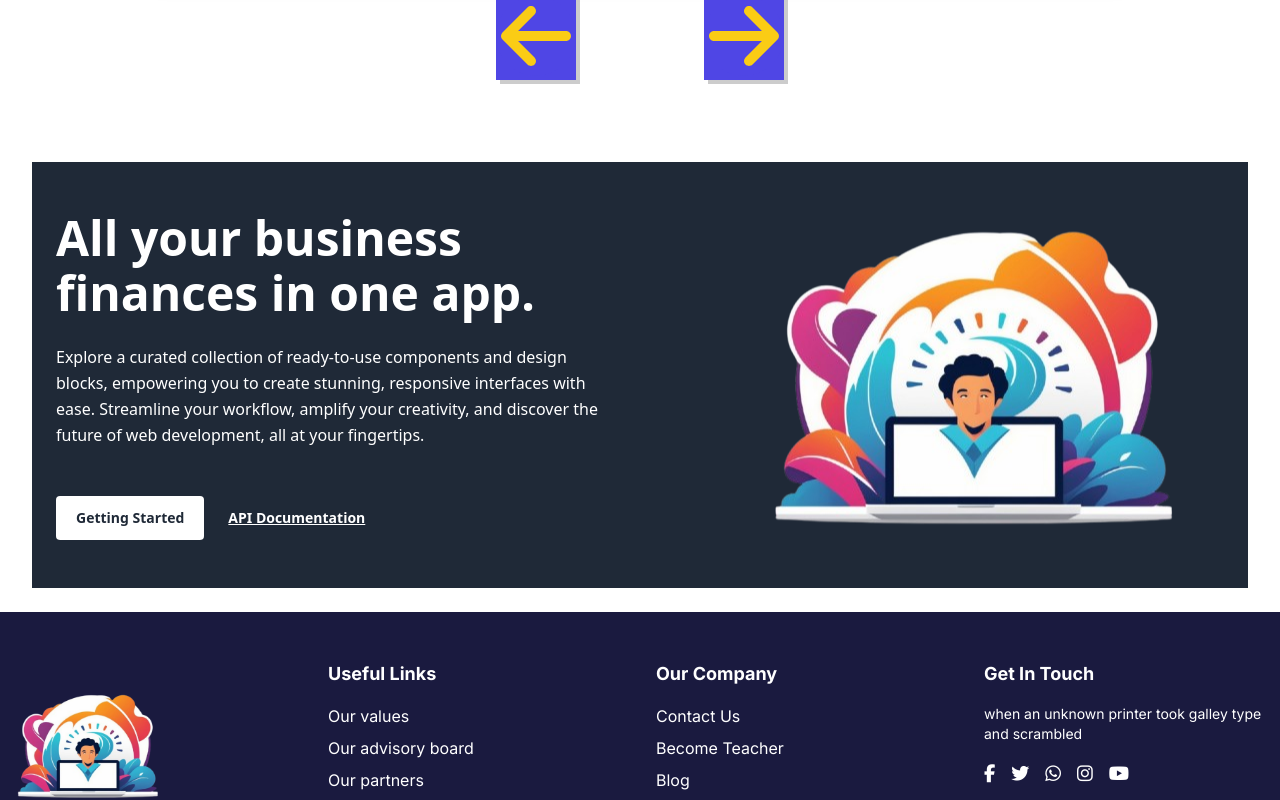
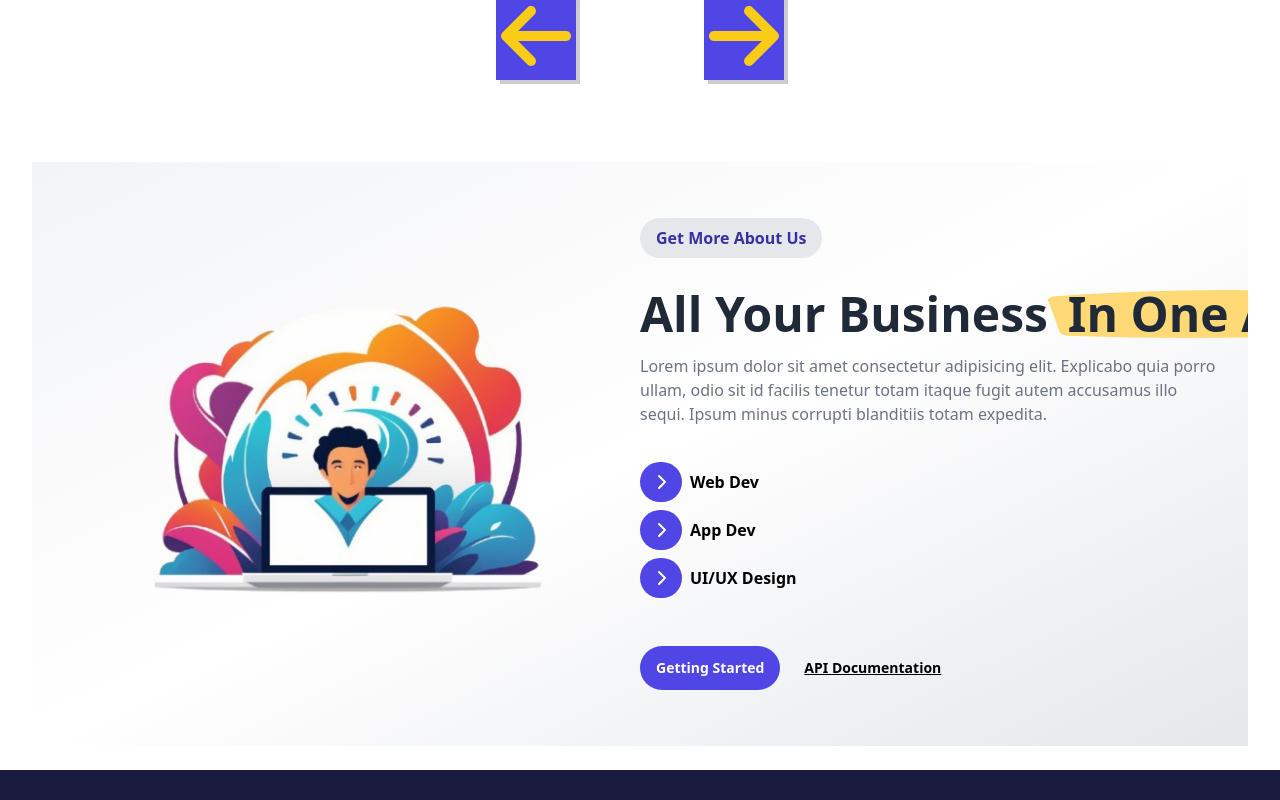
Before and after one commit to Ahmed-bel-haj-boubaker/MERN-Stack-LMS, a Next.js app in the folder myfuturelms/: page / in a window 1280 px wide. Shown: the part 1240-2040 px from the top of the page. Built offline with nearby package versions, Linux system fonts and the light colour scheme.

Commit message:
"Refactored Categories and Hero2 components, replaced hardcoded text with Ticket component, and updated styles and layout."

```diff
--- a/myfuturelms/app/components/Categories.tsx
+++ b/myfuturelms/app/components/Categories.tsx
@@ -19,6 +19,7 @@ import {
   faNodeJs,
   faBootstrap,
 } from "@fortawesome/free-brands-svg-icons";
+import Ticket from "./Ticket";
 
 const categoryImages = [
   { ImageSrc: faHtml5, categoryName: "HTML", count: 22, color: "#E34F26" },
@@ -125,9 +126,7 @@ const Categories = () => {
       className="p-5 mb-40 max-lg:mb-20 mt-11 "
     >
       <div className="flex flex-col items-center mb-8">
-        <h6 className="text-center bg-gray-200 font-bold text-indigo-800 rounded-full px-4 py-2">
-          Trending Categories
-        </h6>
+        <Ticket text="Trending Categories" />
         <h2 className="text-4xl font-bold leading-tight max-lg:text-2xl md:text-6xl lg:text-5xl text-center mt-4">
           Top <span className="text-indigo-600">Categories</span>That We Have
         </h2>
--- a/myfuturelms/app/components/Hero2.tsx
+++ b/myfuturelms/app/components/Hero2.tsx
@@ -3,6 +3,9 @@ import { motion } from "framer-motion";
 import Image from "next/image";
 import { useEffect, useRef, useState } from "react";
 import Logo from "../../public/images/logo.png";
+import { FontAwesomeIcon } from "@fortawesome/react-fontawesome";
+import { faChevronRight } from "@fortawesome/free-solid-svg-icons";
+import Ticket from "./Ticket";
 
 const Hero2 = () => {
   const ref = useRef(null);
@@ -25,45 +28,99 @@ const Hero2 = () => {
       initial={{ opacity: 0, y: 50 }}
       animate={isInView ? { opacity: 1, y: 0 } : {}}
       transition={{ duration: 0.8, ease: "easeOut" }}
+      className="flex   "
     >
-      <div className="font-sans bg-gray-800 px-6 py-12 overflow-hidden">
-        <div className="grid md:grid-cols-2 items-center gap-12">
-          <motion.div>
-            <h2 className="text-white lg:text-5xl md:text-4xl text-3xl font-bold mb-4 lg:!leading-[55px]">
-              All your business finances in one app.
+      <div className="font-sans bg-gradient-to-br from-gray-100 via-white to-gray-200 px-6 py-12 overflow-hidden">
+        <div className="relative justify-around flex max-lg:flex-col items-center gap-12">
+          <div className="image-left w-[50%] lg:ml-8 xl:ml-12">
+            <motion.div
+              initial={{ y: 0 }}
+              animate={{
+                y: [0, -10, 0],
+              }}
+              transition={{
+                duration: 1,
+                ease: "easeInOut",
+                repeat: Infinity,
+                repeatType: "loop",
+              }}
+            >
+              <div>
+                <Image src={Logo} alt="logo" className="" />
+              </div>
+            </motion.div>
+          </div>
+
+          <motion.div className="w-full md:w-[50%]">
+            <div className="flex flex-col items-start mb-8">
+              <Ticket text="Get More About Us" />
+            </div>
+            <h2 className="text-gray-800 text-left md:text-2xl xl:text-5xl font-bold mb-4 leading-snug lg:leading-[55px]">
+              <div className="flex flex-col lg:flex-row items-start space-y-4 lg:space-y-0 lg:space-x-4 max-w-full">
+                <div className="flex text-left max-lg:text-2xl whitespace-nowrap">
+                  <div>All Your Business</div>
+                  <div className="px-5 bg-[url('/images/test.svg')] bg-cover bg-center rounded-lg text-center">
+                    In One App.
+                  </div>
+                </div>
+              </div>
             </h2>
-            <p className="text-white mt-6 text-base leading-relaxed">
-              Explore a curated collection of ready-to-use components and design
-              blocks, empowering you to create stunning, responsive interfaces
-              with ease. Streamline your workflow, amplify your creativity, and
-              discover the future of web development, all at your fingertips.
-            </p>
-            <div className="mt-12">
+            <div className="mt-4 text-left max-lg:text-2xl">
+              <p className="text-gray-500 mb-2">
+                Lorem ipsum dolor sit amet consectetur adipisicing elit.
+                Explicabo quia porro ullam, odio sit id facilis tenetur totam
+                itaque fugit autem accusamus illo sequi. Ipsum minus corrupti
+                blanditiis totam expedita.
+              </p>
+
+              <ul className="flex  mt-9 flex-col space-y-2">
+                {["Web Dev", "App Dev", "UI/UX Design"].map((text, index) => (
+                  <li
+                    key={index}
+                    className="text-black font-bold flex items-center"
+                  >
+                    <span
+                      className="flex items-center justify-center px-4 py-3 rounded-full transition-transform transform hover:scale-105 duration-200 ease-in-out bg-indigo-600 hover:bg-yellow-400 hover:border hover:border-black"
+                      style={{
+                        transition:
+                          "box-shadow 0.3s ease-in-out, transform 0.3s ease-in-out",
+                      }}
+                      onMouseLeave={(e) =>
+                        (e.currentTarget.style.boxShadow = "none")
+                      }
+                      onMouseEnter={(e) =>
+                        (e.currentTarget.style.boxShadow = "3px 3px 0px black")
+                      }
+                    >
+                      <FontAwesomeIcon
+                        icon={faChevronRight}
+                        className="text-white"
+                      />
+                    </span>
+                    <span className="ml-2">{text}</span>
+                  </li>
+                ))}
+              </ul>
+            </div>
+            <div className="mt-12 text-left">
               <button
                 type="button"
-                className="bg-white hover:bg-gray-100 transition-all text-gray-800 font-bold text-sm rounded px-5 py-3"
+                className="text-white font-bold text-sm px-4 py-3 rounded-full transition-transform transform hover:scale-105 duration-200 ease-in-out bg-indigo-600 hover:bg-yellow-400 hover:border hover:border-black"
+                style={{
+                  transition:
+                    "box-shadow 0.3s ease-in-out, transform 0.3s ease-in-out",
+                }}
+                onMouseLeave={(e) => (e.currentTarget.style.boxShadow = "none")}
+                onMouseEnter={(e) =>
+                  (e.currentTarget.style.boxShadow = "3px 3px 0px black")
+                }
               >
                 Getting Started
               </button>
-              <a className="text-white text-sm font-bold underline sm:ml-6 max-sm:mt-4 max-sm:block whitespace-nowrap">
+              <a className="text-black text-sm font-bold underline sm:ml-6 max-sm:mt-4 max-sm:block whitespace-nowrap">
                 API Documentation
               </a>
             </div>
-          </motion.div>
-
-          <motion.div
-            initial={{ y: 0 }}
-            animate={{
-              y: [0, -10, 0],
-            }}
-            transition={{
-              duration: 1,
-              ease: "easeInOut",
-              repeat: Infinity,
-              repeatType: "loop",
-            }}
-          >
-            <Image src={Logo} alt="logo" className=" absolute right-0 -top-60" />
           </motion.div>
         </div>
       </div>
--- /dev/null
+++ b/myfuturelms/app/components/Ticket.tsx
@@ -0,0 +1,15 @@
+interface ITicket {
+  text: string;
+}
+
+const Ticket = ({ text }: ITicket) => {
+  return (
+    <>
+      <h6 className="text-center bg-gray-200 font-bold text-indigo-800 rounded-full px-4 py-2">
+        {text}
+      </h6>
+    </>
+  );
+};
+
+export default Ticket;
--- a/myfuturelms/app/page.tsx
+++ b/myfuturelms/app/page.tsx
@@ -9,7 +9,7 @@ export default function Home() {
 
       <Categories />
 
-     <Hero2/>
+      <Hero2 />
     </>
   );
 }
```
Also changed, not shown: myfuturelms/public/images/test.svg (added).
